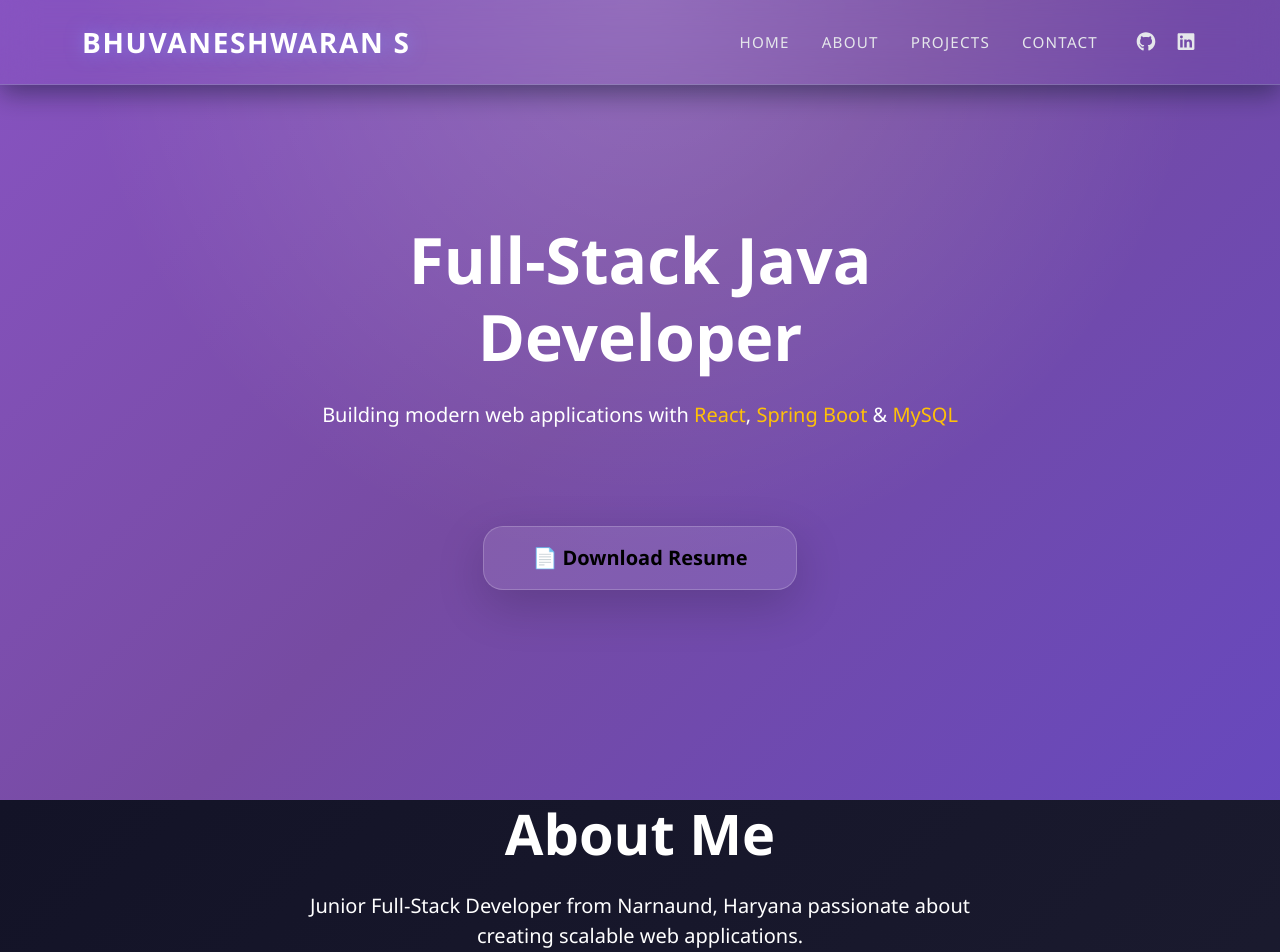
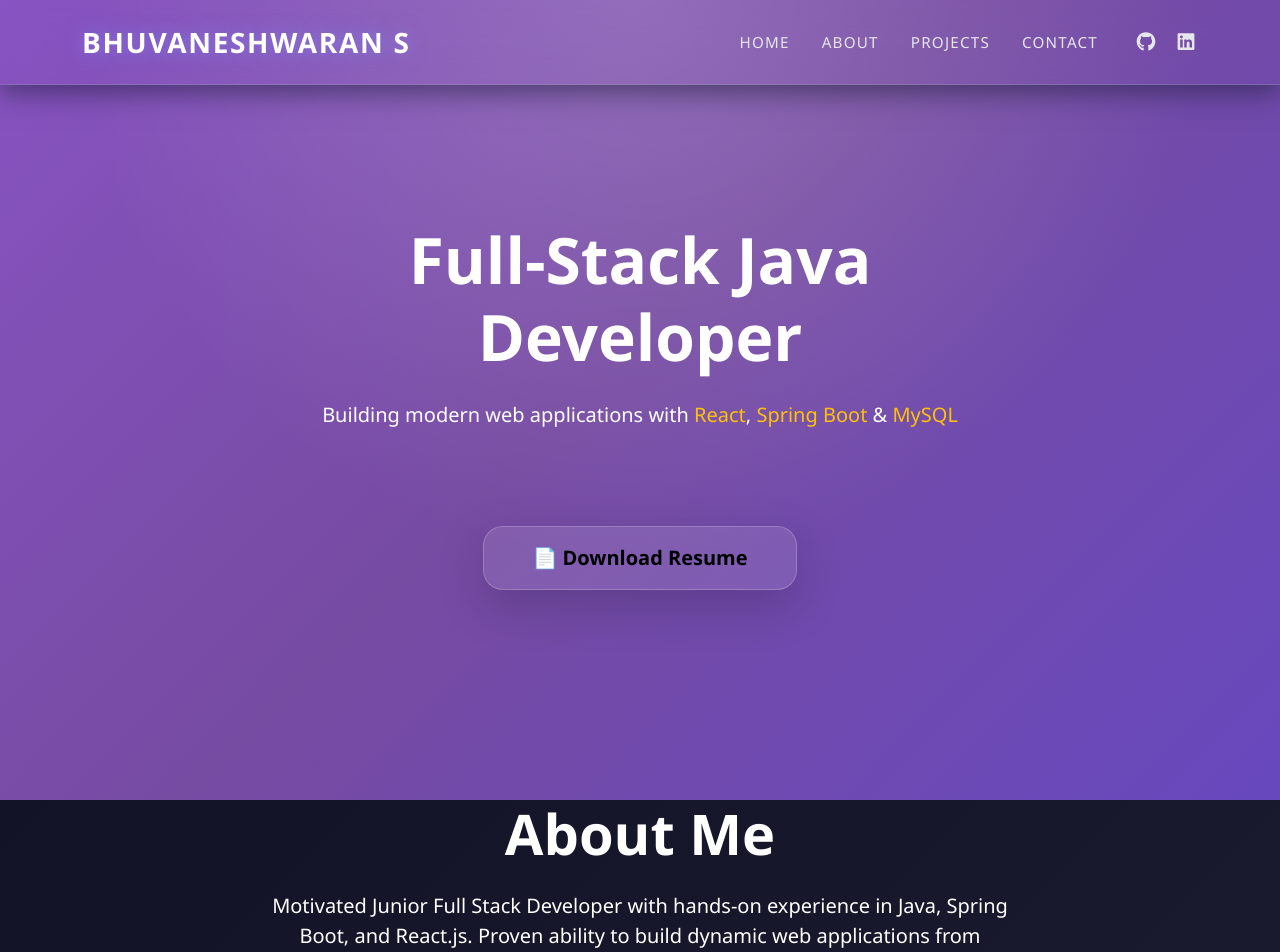
Before and after one commit to BhuvaneshSaravanan100/portfolio, a React (Vite) app: page / in a window 1280 px wide. Shown: the top 952 px of the page. Built offline with nearby package versions, Linux system fonts and the light colour scheme.

Commit message:
Update About.jsx

```diff
--- a/src/components/About.jsx
+++ b/src/components/About.jsx
@@ -8,7 +8,7 @@ function About() {
           <Col lg={8}>
             <h2 className="display-4 fw-bold mb-4">About Me</h2>
             <p className="lead text-slate-300">
-              Junior Full-Stack Developer from Narnaund, Haryana passionate about creating scalable web applications.
+           Motivated Junior Full Stack Developer with hands-on experience in Java, Spring Boot, and React.js. Proven ability to build dynamic web applications from concept to deployment, utilizing REST APIs and MySQL. Committed to writing efficient, maintainable code and eager to apply problem-solving skills in a fast-paced development environment.
             </p>
           </Col>
         </Row>
```
